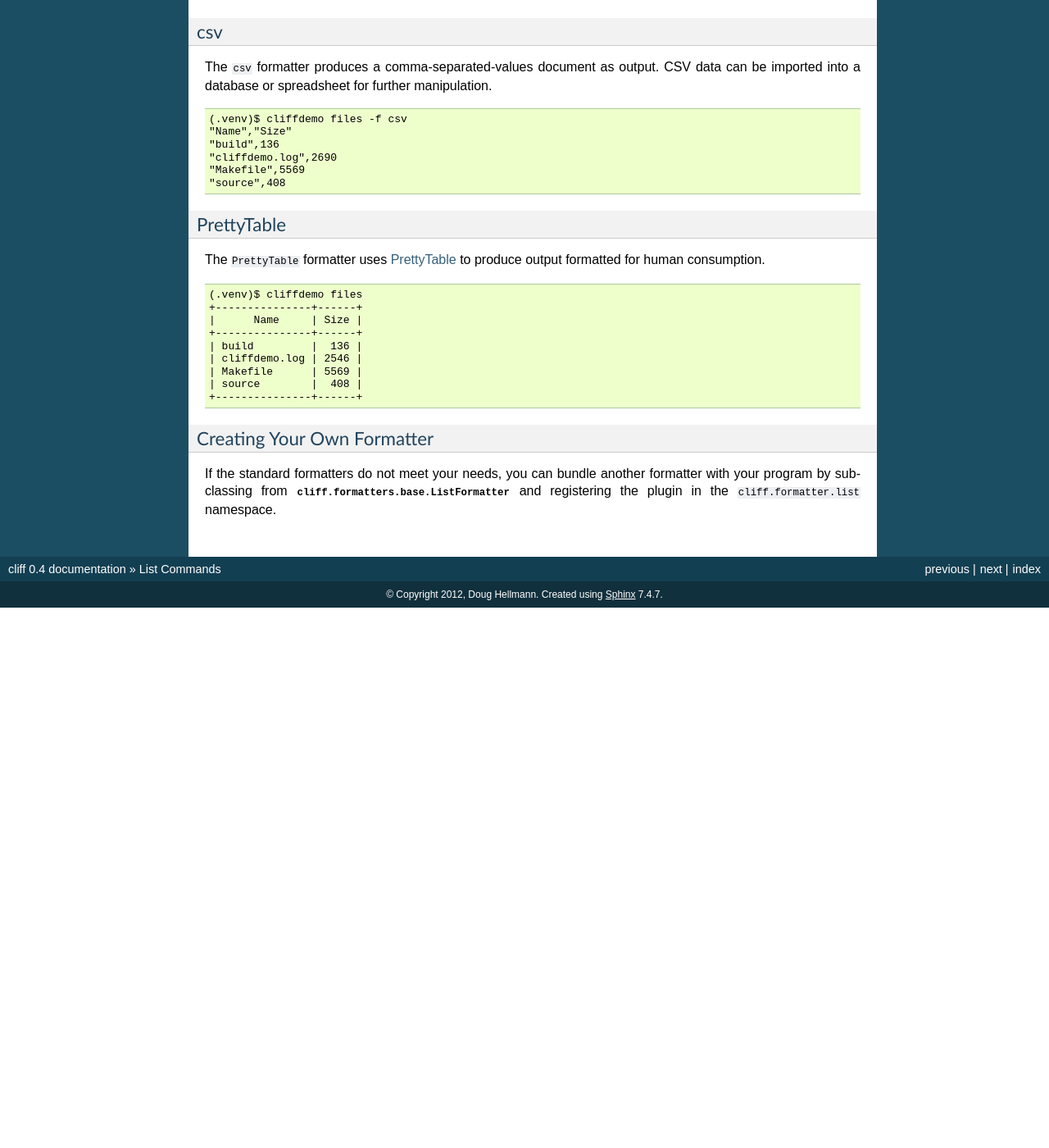
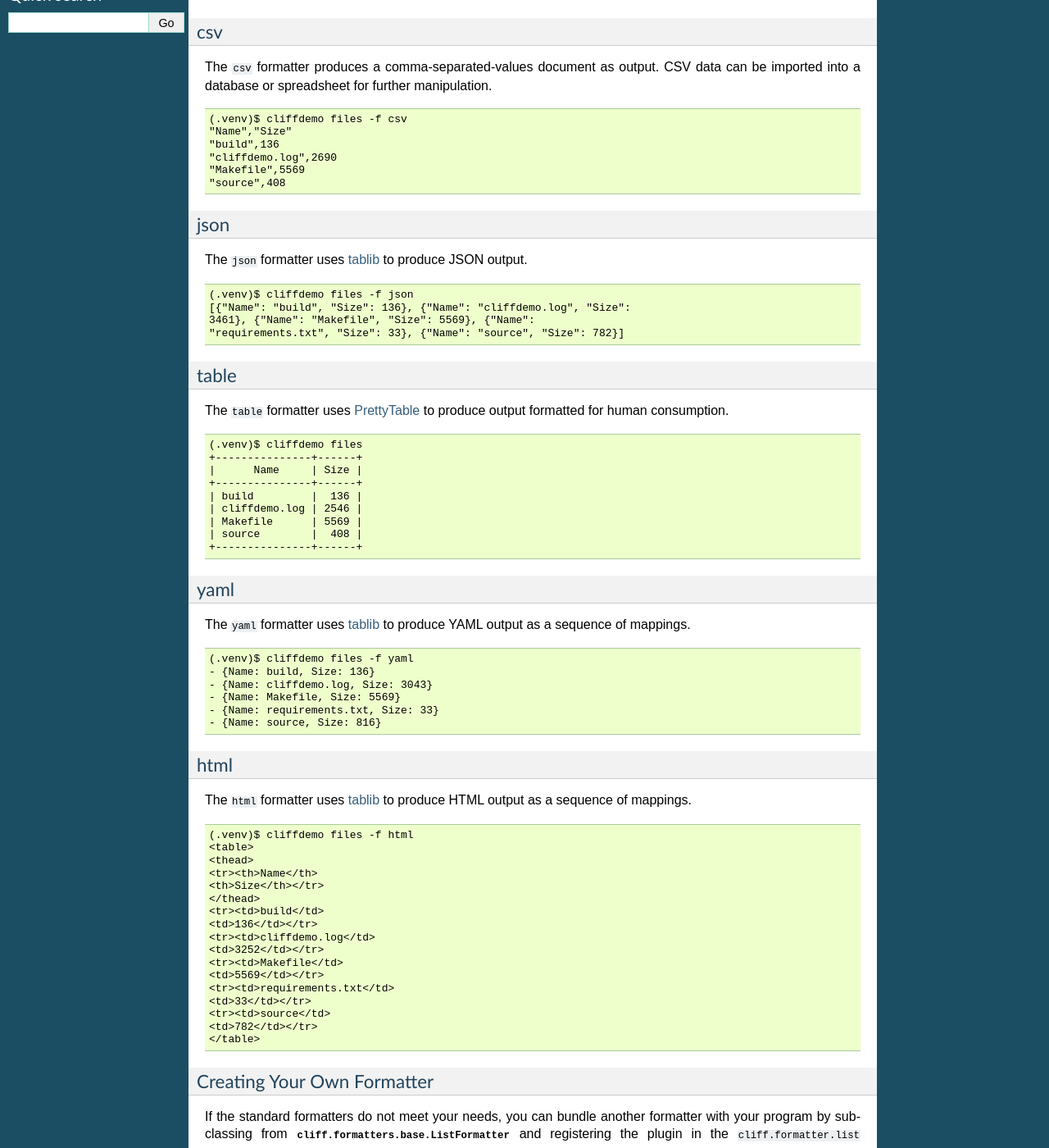
Before and after one commit to openstack/cliff, a Sphinx documentation site: the page built from docs/source/list_commands.rst, in a window 1280 px wide and 1400 px high, scrolled down 429 px. Shown: the whole window at 82% size. Built offline with Sphinx 7.4.7, drawn with Linux system fonts in a browser that asks for light colours; before the commit the page ends 1170 px from its top, so only the background shows below that; some of the changed text lies outside the part shown.

Commit message:
add yaml, json, and html formatters

```diff
--- a/docs/source/list_commands.rst
+++ b/docs/source/list_commands.rst
@@ -43,11 +43,23 @@ further manipulation.
     "Makefile",5569
     "source",408
 
-PrettyTable
------------
+json
+----
 
-The ``PrettyTable`` formatter uses PrettyTable_ to produce output
-formatted for human consumption.
+The ``json`` formatter uses tablib_ to produce JSON output.
+
+::
+
+  (.venv)$ cliffdemo files -f json
+  [{"Name": "build", "Size": 136}, {"Name": "cliffdemo.log", "Size":
+  3461}, {"Name": "Makefile", "Size": 5569}, {"Name":
+  "requirements.txt", "Size": 33}, {"Name": "source", "Size": 782}]
+
+table
+-----
+
+The ``table`` formatter uses PrettyTable_ to produce output formatted
+for human consumption.
 
 .. _PrettyTable: http://code.google.com/p/prettytable/
 
@@ -63,6 +75,50 @@ formatted for human consumption.
     | source        |  408 |
     +---------------+------+
 
+yaml
+----
+
+The ``yaml`` formatter uses tablib_ to produce YAML output as a
+sequence of mappings.
+
+::
+
+  (.venv)$ cliffdemo files -f yaml
+  - {Name: build, Size: 136}
+  - {Name: cliffdemo.log, Size: 3043}
+  - {Name: Makefile, Size: 5569}
+  - {Name: requirements.txt, Size: 33}
+  - {Name: source, Size: 816}
+
+.. _tablib: https://github.com/kennethreitz/tablib
+
+
+html
+----
+
+The ``html`` formatter uses tablib_ to produce HTML output as a
+sequence of mappings.
+
+::
+
+  (.venv)$ cliffdemo files -f html
+  <table>
+  <thead>
+  <tr><th>Name</th>
+  <th>Size</th></tr>
+  </thead>
+  <tr><td>build</td>
+  <td>136</td></tr>
+  <tr><td>cliffdemo.log</td>
+  <td>3252</td></tr>
+  <tr><td>Makefile</td>
+  <td>5569</td></tr>
+  <tr><td>requirements.txt</td>
+  <td>33</td></tr>
+  <tr><td>source</td>
+  <td>782</td></tr>
+  </table>
+
 Creating Your Own Formatter
 ---------------------------
 
--- a/setup.py
+++ b/setup.py
@@ -148,6 +148,7 @@ setup(
     install_requires=['distribute',
                       'PrettyTable>=0.6',
                       'cmd2',
+                      'tablib',
                       ],
 
     namespace_packages=[],
@@ -165,6 +166,9 @@ setup(
         'cliff.formatter.list': [
             'table = cliff.formatters.table:TableFormatter',
             'csv = cliff.formatters.commaseparated:CSVLister',
+            'yaml = cliff.formatters.tablibformatters:YamlFormatter',
+            'html = cliff.formatters.tablibformatters:HtmlFormatter',
+            'json = cliff.formatters.tablibformatters:JsonFormatter',
             ],
         'cliff.formatter.show': [
             'table = cliff.formatters.table:TableFormatter',
```
Also changed, not shown: 1 other file.
